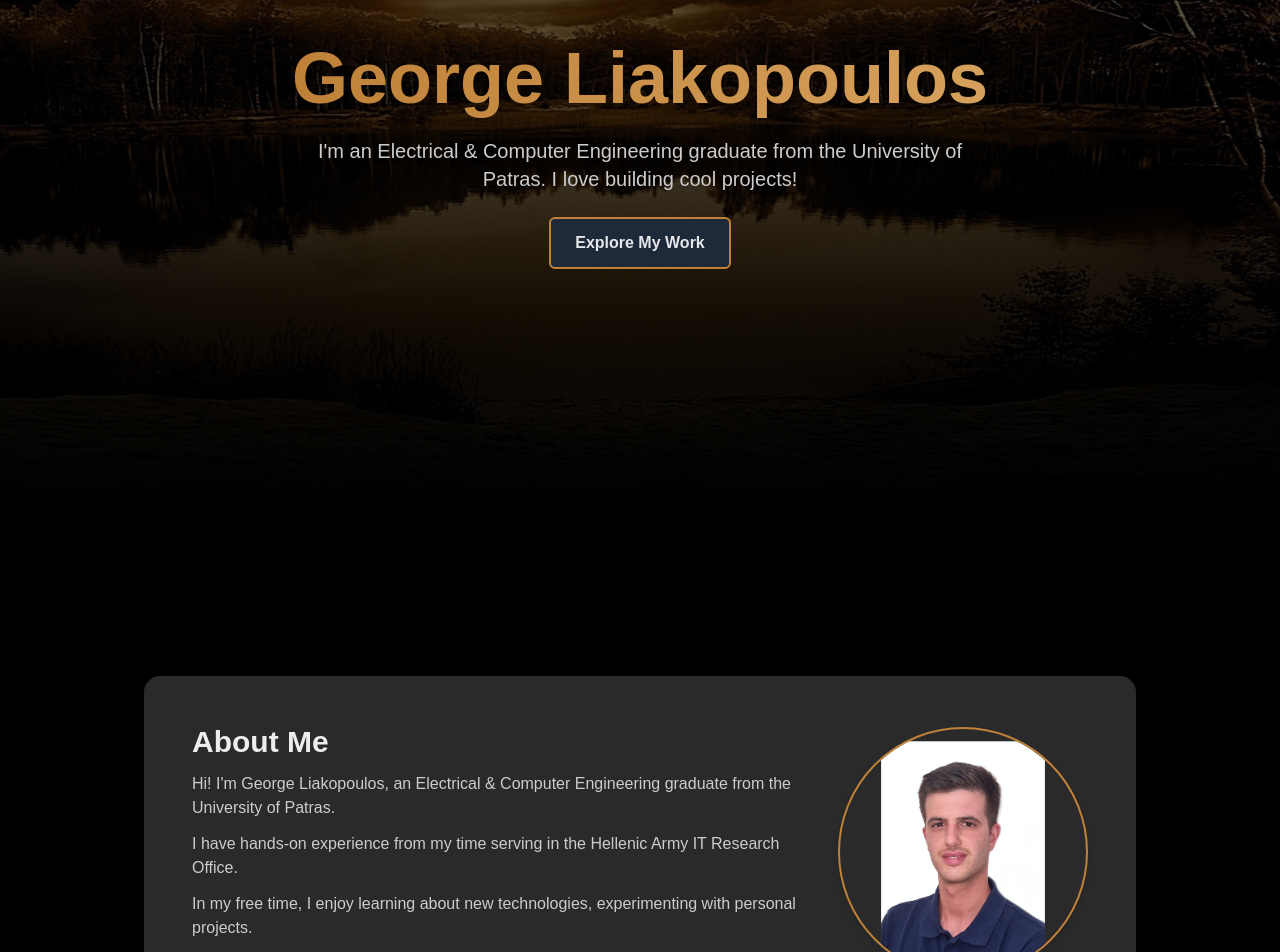
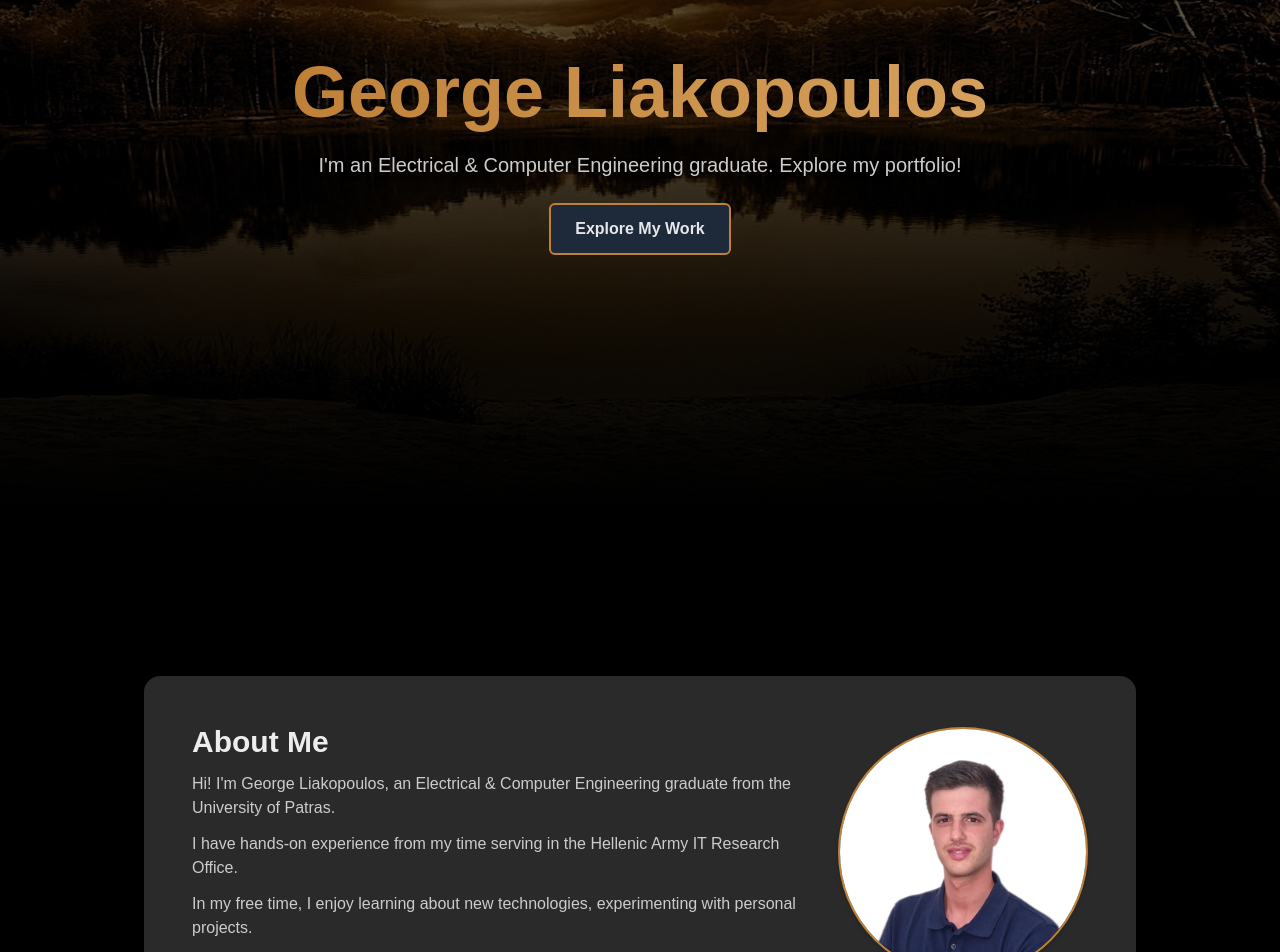
Before and after one commit to liakopgeo/Personal-Website, a Next.js app: page / in a window 1280 px wide. Shown: the part 300-1252 px from the top of the page. Built offline with nearby package versions, Linux system fonts and the light colour scheme.

Commit message:
extra fixes

```diff
--- a/components/About.js
+++ b/components/About.js
@@ -46,9 +46,9 @@ export default function About() {
           <div className="flex-shrink-0 w-full sm:w-[250px] flex justify-center items-center">
             <div className="w-[200px] h-[200px] sm:w-[250px] sm:h-[250px] rounded-full overflow-hidden shadow-md border-2 border-[#bf8138]">
               <img
-                src="/profile.jpg"
+                src="/profile.png"
                 alt="My Photo"
-                className="w-full h-full object-contain scale-90"
+                className="w-full h-full object-contain scale-320"
               />
             </div>
           </div>
--- a/components/Hero.js
+++ b/components/Hero.js
@@ -28,8 +28,8 @@ export default function Hero() {
 
       {/* --- Hero Description --- */}
       <p className="relative z-20 text-sm sm:text-base md:text-xl text-gray-200 mb-6 max-w-xs sm:max-w-md md:max-w-2xl drop-shadow-md">
-        I&apos;m an Electrical & Computer Engineering graduate from the University of Patras.
-        I love building cool projects!
+        I&apos;m an Electrical & Computer Engineering graduate.
+        Explore my portfolio!
       </p>
 
       {/* --- Explore Button --- */}
```
